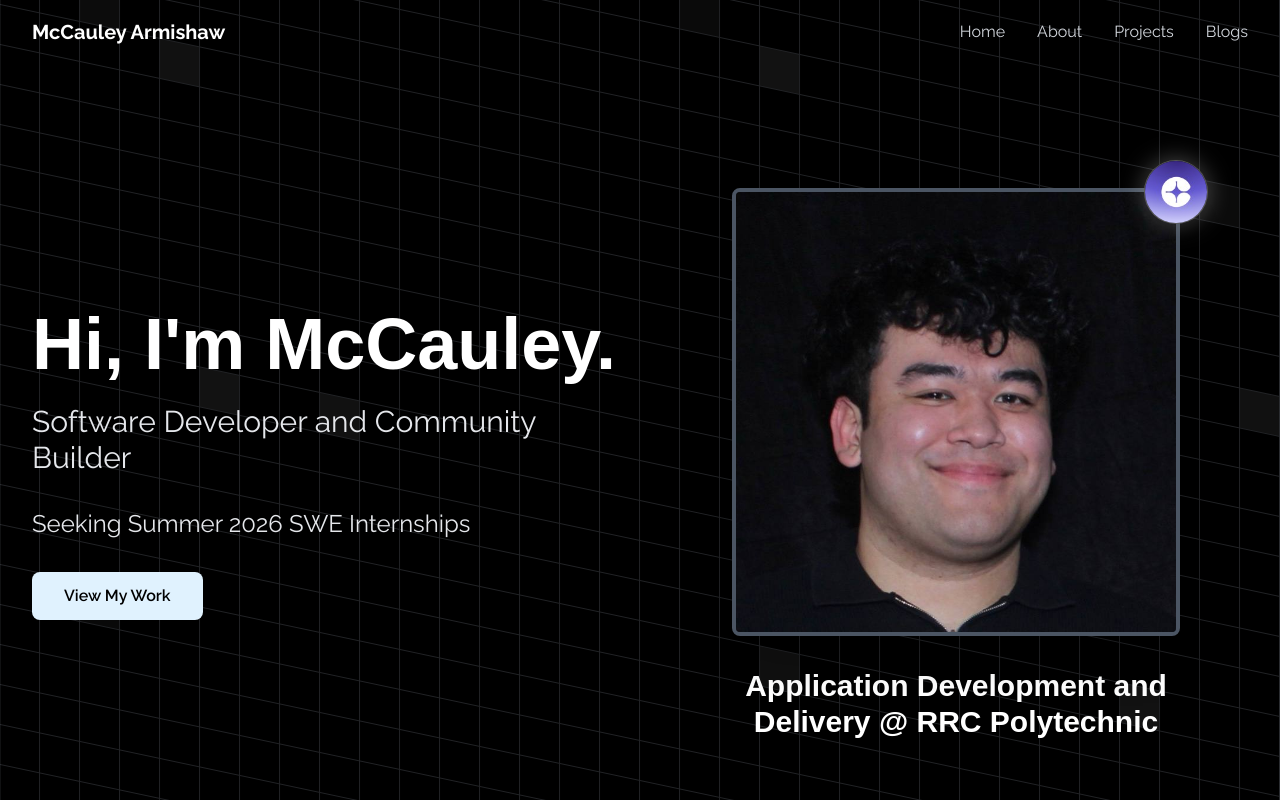
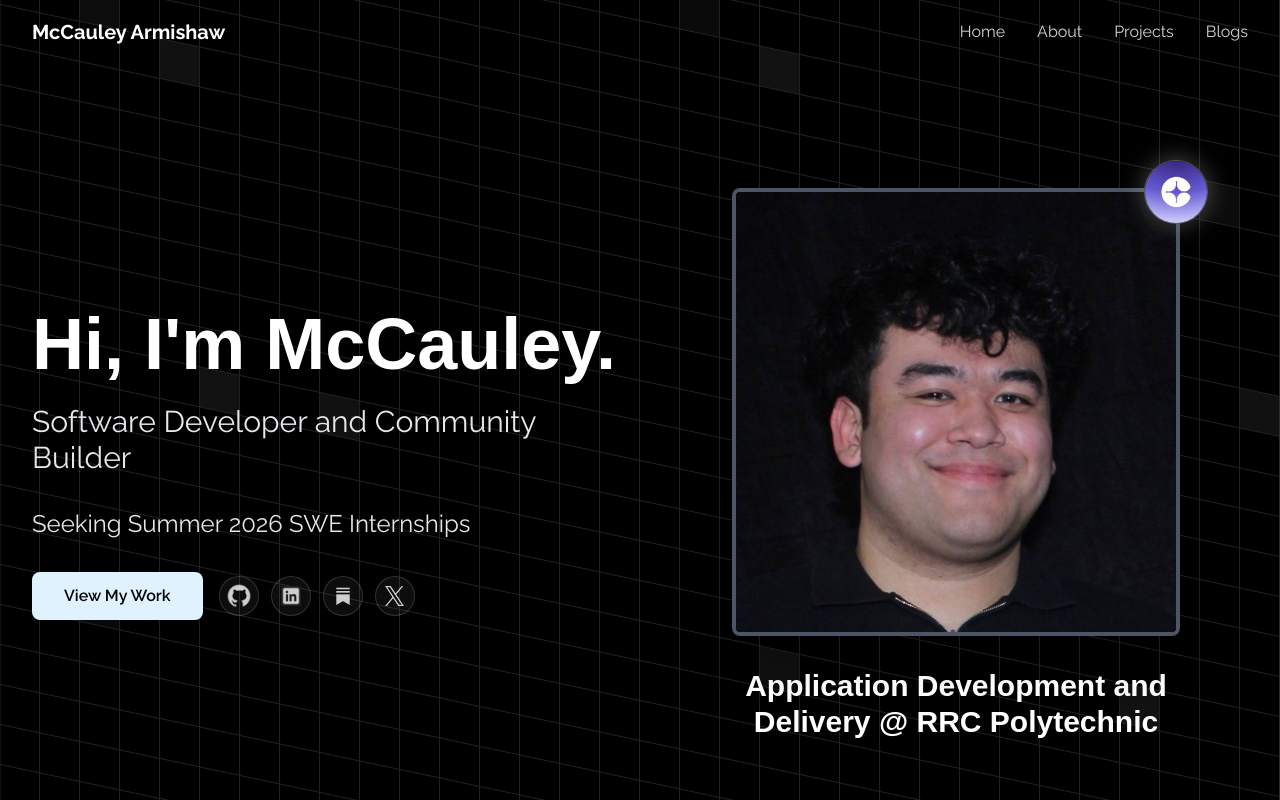
Before and after one commit to marmishaw14/portfolio, a Next.js app: page / in a window 1280 px wide. Shown: the top 800 px of the page. Built offline with nearby package versions, Linux system fonts and the light colour scheme; a web font is replaced by a local one.

Commit message:
feat: added links to personal social profiles

```diff
--- a/components/Hero.tsx
+++ b/components/Hero.tsx
@@ -26,13 +26,43 @@ export default function Hero() {
             <p className="text-xl md:text-2xl text-gray-200 mb-8">
               Seeking Summer 2026 SWE Internships
             </p>
-            <div className="flex flex-col sm:flex-row gap-4 justify-center lg:justify-start">
+            <div className="flex flex-col items-center gap-4 sm:flex-row sm:justify-center lg:justify-start">
               <a
                 href="#projects"
                 className="px-8 py-3 bg-primary-100 text-black rounded-lg transition-colors font-semibold"
               >
                 View My Work
               </a>
+              <div className="flex items-center gap-3">
+                {[
+                  {
+                    src: '/logos/github_logo.png',
+                    alt: 'GitHub',
+                    href: 'https://github.com/marmishaw14',
+                    size: 'h-7 w-7',
+                  },
+                  { src: '/logos/linkedin_logo.png', alt: 'LinkedIn', href: 'https://www.linkedin.com/in/mccauley-armishaw/' },
+                  { src: '/logos/substack.png', alt: 'Substack', href: 'https://substack.com/@mccauleyarmishaw' },
+                  { src: '/logos/x_logo.png', alt: 'X', href: 'https://x.com/mccauleycodes' },
+                ].map((logo) => (
+                  <a
+                    key={logo.alt}
+                    href={logo.href}
+                    className="group flex h-10 w-10 items-center justify-center rounded-full border border-white/15 bg-white/5 transition-colors hover:border-white/40 hover:bg-white/10"
+                    aria-label={logo.alt}
+                  >
+                    <Image
+                      src={logo.src}
+                      alt={logo.alt}
+                      width={22}
+                      height={22}
+                      className={`object-contain opacity-80 transition-opacity group-hover:opacity-100 ${
+                        logo.size ?? 'h-5 w-5'
+                      }`}
+                    />
+                  </a>
+                ))}
+              </div>
             </div>
           </div>
 
```
